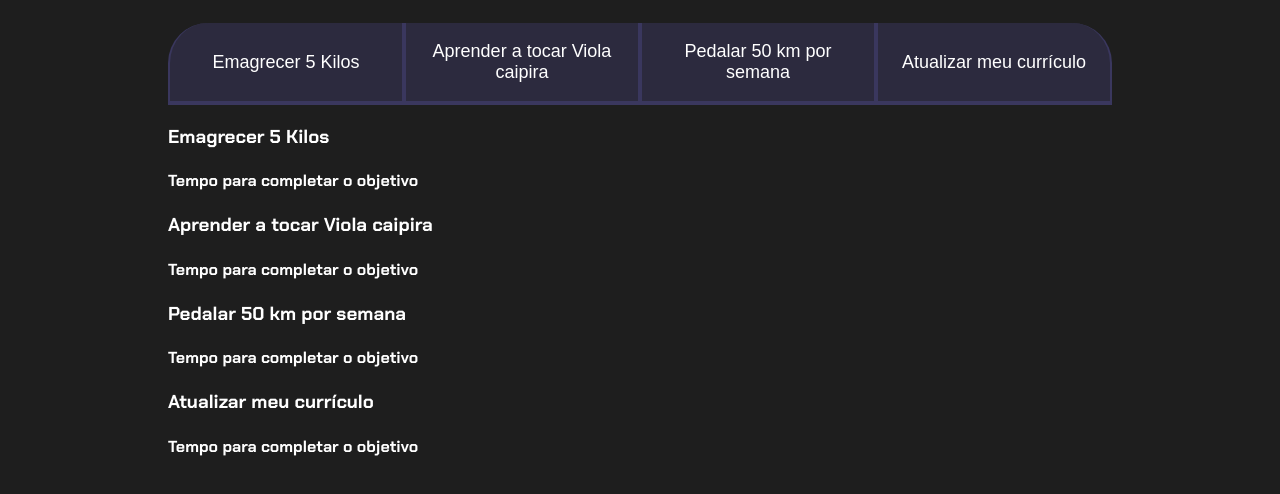
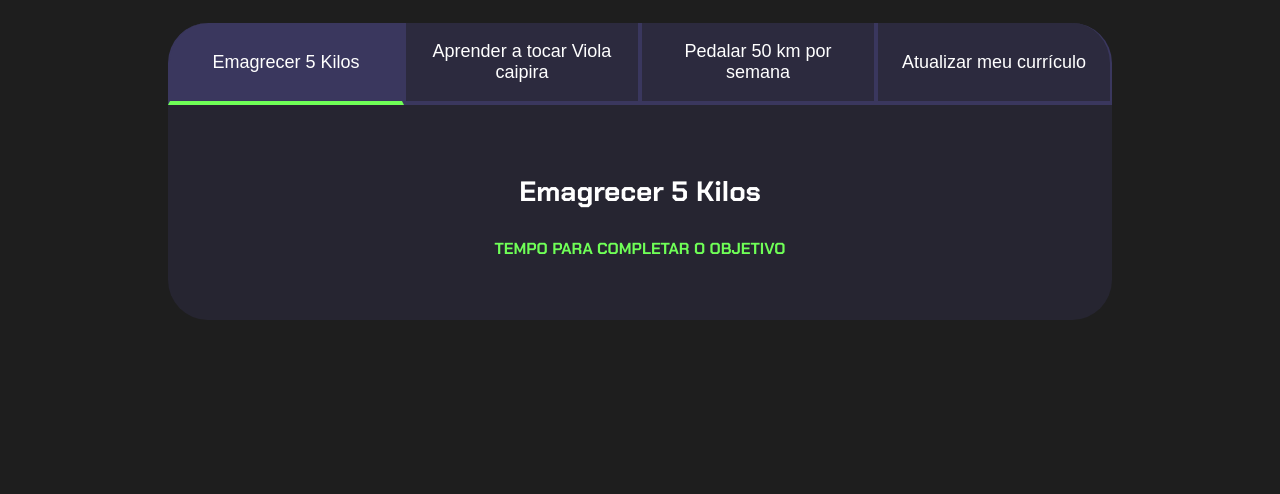
Before and after one commit to ProfTerezinha/formadores1-2024, a plain HTML site: page index.html in a window 1280 px wide. Shown: the part 80-574 px from the top of the page. Drawn offline with Linux system fonts and the light colour scheme; a script that the page names is missing.

Commit message:
Update style.css

```diff
--- a/style.css
+++ b/style.css
@@ -60,6 +60,35 @@ body {
     display: block;
 }
 
+.botao.ativo {
+    background-color: var(--botao-ativo);
+    border-bottom: 4px solid var(--verde);
+}
+
+.abas-textos {
+    background-color: var(--texto-fundo);
+    padding: 40px;
+    border-radius: 0 0 40px 40px;
+}
+
+.aba-conteudo.ativo {
+    display: block;
+}
+
+.aba-conteudo {
+    display: none;
+}
+
+.aba-conteudo-titulo-principal {
+    font-size: 28px;
+    text-align: center;
+}
+
+.aba-conteudo-titulo-secundario {
+    text-align: center;
+    color: var(--verde);
+    text-transform: uppercase;
+}
 
 @media screen and (min-width: 768px) {
     .botoes {
```
